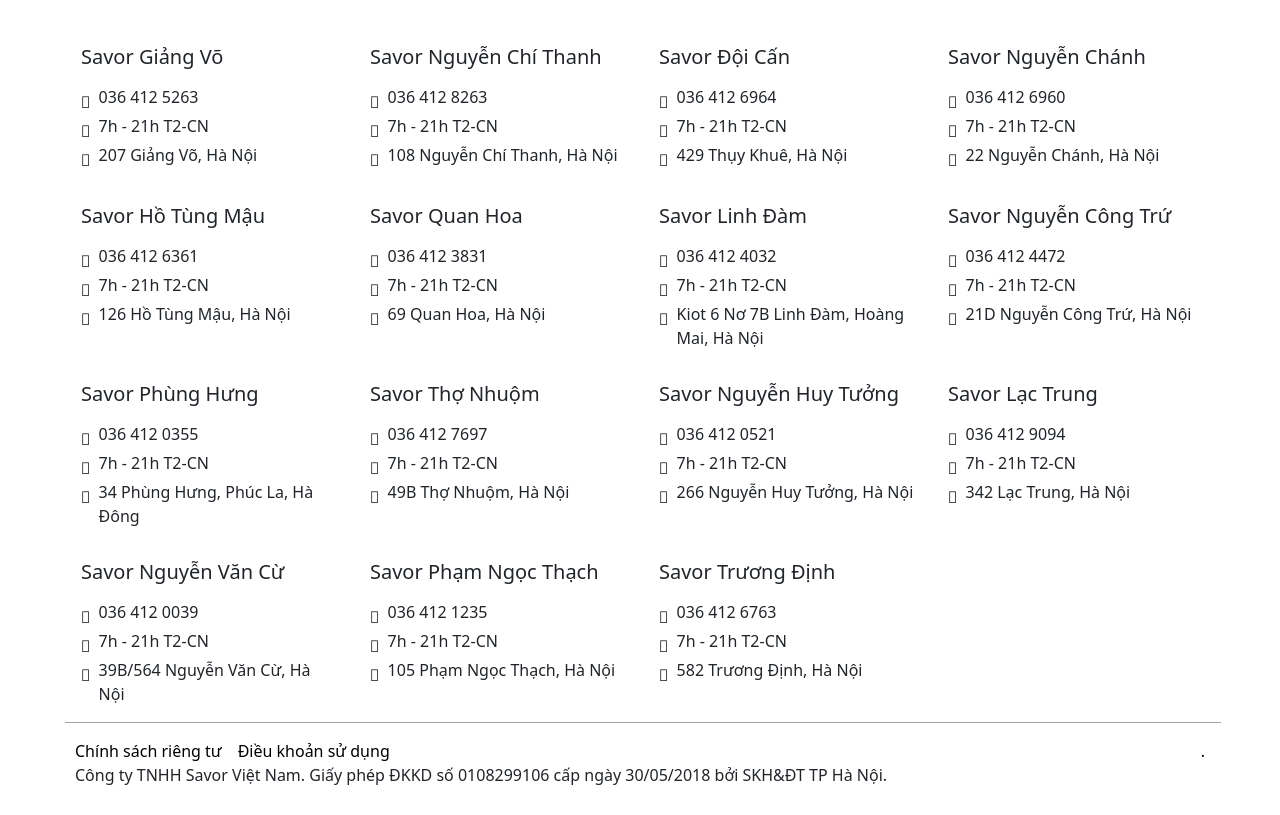
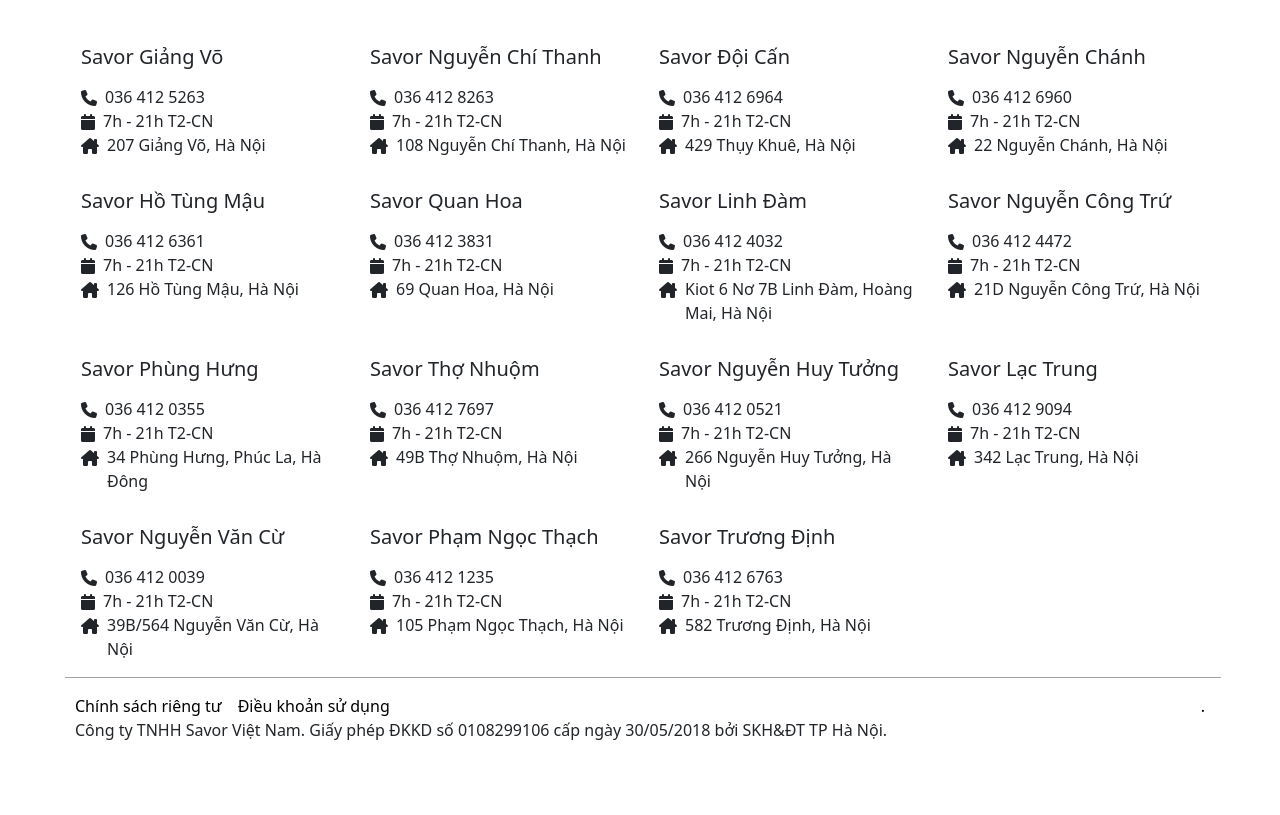
Before and after one commit to kynguyen02/N-n-t-ng-WEB, a plain HTML site: page index.html in a window 1280 px wide. Shown: the part 304-1119 px from the top of the page. After the commit the page ends 1074 px from the top, so only its background shows below. Drawn offline with nearby package versions, Linux system fonts and the light colour scheme; a web font is replaced by a local one.

Commit message:
Update index.html

```diff
--- a/index.html
+++ b/index.html
@@ -5,8 +5,7 @@
   <meta http-equiv="X-UA-Compatible" content="IE=edge">
   <meta name="viewport" content="width=device-width, initial-scale=1.0">
   <link rel="stylesheet" href="/assets/css/main.css">
-    <link rel="stylesheet" href="/assets/fonts/themify-icons-font/themify-icons/themify-icons.css">
-    <link rel="stylesheet" href="/assets/fonts/fontello-d8c17046/fontello-d8c17046/css">
+  <link rel="stylesheet" href="https://cdnjs.cloudflare.com/ajax/libs/font-awesome/6.1.1/css/all.min.css" integrity="sha512-KfkfwYDsLkIlwQp6LFnl8zNdLGxu9YAA1QvwINks4PhcElQSvqcyVLLD9aMhXd13uQjoXtEKNosOWaZqXgel0g==" crossorigin="anonymous" referrerpolicy="no-referrer" />
   <script src='https://kit.fontawesome.com/a076d05399.js' crossorigin='anonymous'></script>
   <link href="https://cdn.jsdelivr.net/npm/bootstrap@5.2.0-beta1/dist/css/bootstrap.min.css" rel="stylesheet" integrity="sha384-0evHe/X+R7YkIZDRvuzKMRqM+OrBnVFBL6DOitfPri4tjfHxaWutUpFmBp4vmVor" crossorigin="anonymous">
   <title>Savor | Bánh - Sôi - Trà </title>
@@ -28,7 +27,7 @@
           <a class="nav-link" href="datship.html">Đặt Ship</a>
         </li>
         <li class="nav-item">
-          <a class="nav-link" href="#">VSATTP</a>
+          <a class="nav-link" href="VSATTP.html">VSATTP</a>
         </li>
         <li class="nav-item">
           <a class="nav-link" href="diachi.html">Địa chỉ</a>
@@ -84,9 +83,9 @@
             <div class="p-3 border bg-light">
               <h4>Giới Thiệu</h4>
               <ul class="cnt-list">
-                <li class="cnt"><a class="cnt-link" href="#">Menu Đồ Ăn/Uống</a></li>
-                <li class="cnt"><a class="cnt-link" href="#">Menu Bánh Sinh Nhật</a></li>
-                <li class="cnt"><a class="cnt-link" href="#">Ship Hàng</a></li>
+                <li class="cnt"><a class="cnt-link" href="menudouong.html">Menu Đồ Ăn/Uống</a></li>
+                <li class="cnt"><a class="cnt-link" href="menubanhsn.html">Menu Bánh Sinh Nhật</a></li>
+                <li class="cnt"><a class="cnt-link" href="datship.html">Ship Hàng</a></li>
               </ul>
             </div>
           </div>
@@ -94,8 +93,8 @@
             <div class="p-3 border bg-light">
               <h4>Liên Kết</h4>
               <div class="cnt-list ui">
-                <div class="cnt"><a class="nav-icon" href="https://www.facebook.com/savor.vn" target="_blank" rel="noopener noreferrer"><i class="ti ti-facebook"></i>.</a></div>
-                <div class="cnt"><a class="nav-icon" href="https://www.instagram.com/savorvietnam" target="_blank" rel="noopener noreferrer"><i class="ti ti-instagram"></i>.</a></div>
+                <div class="cnt"><a class="nav-icon" href="https://www.facebook.com/savor.vn" target="_blank" rel="noopener noreferrer"><i class="ti fa-brands fa-facebook-square"></i></a></div>
+                <div class="cnt"><a class="nav-icon" href="https://www.instagram.com/savorvietnam" target="_blank" rel="noopener noreferrer"><i class="ti fa-brands fa-instagram-square"></i></a></div>
               </div>
             </div>
           </div>
@@ -106,121 +105,121 @@
           <div class="contact-content add">
             <h5>Savor Giảng Võ</h5>
             <ul>
-                  <li class="cnt"><i class="ti-mobile"></i> 036 412 5263</li>
-                  <li class="cnt"><i class="ti-calendar"></i> 7h - 21h T2-CN</li>
-                  <li class="cnt"><i class="ti-home"></i> 207 Giảng Võ, Hà Nội</li>
+                <li class="cnt"><i class="fa-solid fa-phone"></i> 036 412 5263</li>
+                <li class="cnt"><i class="fa-solid fa-calendar"></i> 7h - 21h T2-CN</li>
+                <li class="cnt"><i class="fa-solid fa-house-chimney"></i> 207 Giảng Võ, Hà Nội</li>
             </ul>
           </div>
           <div class="contact-content add">
               <h5>Savor Nguyễn Chí Thanh</h5>
               <ul>
-                    <li class="cnt"><i class="ti-mobile"></i> 036 412 8263</li>
-                    <li class="cnt"><i class="ti-calendar"></i> 7h - 21h T2-CN</li>
-                    <li class="cnt"><i class="ti-home"></i> 108 Nguyễn Chí Thanh, Hà Nội</li>
+                  <li class="cnt"><i class="fa-solid fa-phone"></i> 036 412 8263</li>
+                  <li class="cnt"><i class="fa-solid fa-calendar"></i> 7h - 21h T2-CN</li>
+                  <li class="cnt"><i class="fa-solid fa-house-chimney"></i> 108 Nguyễn Chí Thanh, Hà Nội</li>
               </ul>
           </div>
           <div class="contact-content add">
               <h5>Savor Đội Cấn</h5>
               <ul>
-                    <li class="cnt"><i class="ti-mobile"></i> 036 412 6964</li>
-                    <li class="cnt"><i class="ti-calendar"></i> 7h - 21h T2-CN</li>
-                    <li class="cnt"><i class="ti-home"></i> 429 Thụy Khuê, Hà Nội</li>
+                  <li class="cnt"><i class="fa-solid fa-phone"></i> 036 412 6964</li>
+                  <li class="cnt"><i class="fa-solid fa-calendar"></i> 7h - 21h T2-CN</li>
+                  <li class="cnt"><i class="fa-solid fa-house-chimney"></i> 429 Thụy Khuê, Hà Nội</li>
               </ul>
           </div>
           <div class="contact-content add">
               <h5>Savor Nguyễn Chánh</h5>
               <ul>
-                    <li class="cnt"><i class="ti-mobile"></i> 036 412 6960</li>
-                    <li class="cnt"><i class="ti-calendar"></i> 7h - 21h T2-CN</li>
-                    <li class="cnt"><i class="ti-home"></i> 22 Nguyễn Chánh, Hà Nội</li>
+                  <li class="cnt"><i class="fa-solid fa-phone"></i> 036 412 6960</li>
+                  <li class="cnt"><i class="fa-solid fa-calendar"></i> 7h - 21h T2-CN</li>
+                  <li class="cnt"><i class="fa-solid fa-house-chimney"></i> 22 Nguyễn Chánh, Hà Nội</li>
               </ul>
           </div>
           <div class="contact-content add">
               <h5>Savor Hồ Tùng Mậu</h5>
               <ul>
-                    <li class="cnt"><i class="ti-mobile"></i> 036 412 6361</li>
-                    <li class="cnt"><i class="ti-calendar"></i> 7h - 21h T2-CN</li>
-                    <li class="cnt"><i class="ti-home"></i> 126 Hồ Tùng Mậu, Hà Nội</li>
+                  <li class="cnt"><i class="fa-solid fa-phone"></i> 036 412 6361</li>
+                  <li class="cnt"><i class="fa-solid fa-calendar"></i> 7h - 21h T2-CN</li>
+                  <li class="cnt"><i class="fa-solid fa-house-chimney"></i> 126 Hồ Tùng Mậu, Hà Nội</li>
               </ul>
           </div>
           <div class="contact-content add">
               <h5>Savor Quan Hoa</h5>
               <ul>
-                    <li class="cnt"><i class="ti-mobile"></i> 036 412 3831</li>
-                    <li class="cnt"><i class="ti-calendar"></i> 7h - 21h T2-CN</li>
-                    <li class="cnt"><i class="ti-home"></i> 69 Quan Hoa, Hà Nội</li>
+                  <li class="cnt"><i class="fa-solid fa-phone"></i> 036 412 3831</li>
+                  <li class="cnt"><i class="fa-solid fa-calendar"></i> 7h - 21h T2-CN</li>
+                  <li class="cnt"><i class="fa-solid fa-house-chimney"></i> 69 Quan Hoa, Hà Nội</li>
               </ul>
           </div>
           <div class="contact-content add">
               <h5>Savor Linh Đàm</h5>
               <ul>
-                    <li class="cnt"><i class="ti-mobile"></i> 036 412 4032</li>
-                    <li class="cnt"><i class="ti-calendar"></i> 7h - 21h T2-CN</li>
-                    <li class="cnt"><i class="ti-home"></i> Kiot 6 Nơ 7B Linh Đàm, Hoàng Mai, Hà Nội</li>
+                  <li class="cnt"><i class="fa-solid fa-phone"></i> 036 412 4032</li>
+                  <li class="cnt"><i class="fa-solid fa-calendar"></i> 7h - 21h T2-CN</li>
+                  <li class="cnt"><i class="fa-solid fa-house-chimney"></i> Kiot 6 Nơ 7B Linh Đàm, Hoàng Mai, Hà Nội</li>
               </ul>
           </div>
           <div class="contact-content add">
               <h5>Savor Nguyễn Công Trứ</h5>
               <ul>
-                    <li class="cnt"><i class="ti-mobile"></i> 036 412 4472</li>
-                    <li class="cnt"><i class="ti-calendar"></i> 7h - 21h T2-CN</li>
-                    <li class="cnt"><i class="ti-home"></i> 21D Nguyễn Công Trứ, Hà Nội</li>
+                  <li class="cnt"><i class="fa-solid fa-phone"></i> 036 412 4472</li>
+                  <li class="cnt"><i class="fa-solid fa-calendar"></i> 7h - 21h T2-CN</li>
+                  <li class="cnt"><i class="fa-solid fa-house-chimney"></i> 21D Nguyễn Công Trứ, Hà Nội</li>
               </ul>
           </div>
           <div class="contact-content add">
               <h5>Savor Phùng Hưng</h5>
               <ul>
-                  <li class="cnt"><i class="ti-mobile"></i> 036 412 0355</li>
-                  <li class="cnt"><i class="ti-calendar"></i> 7h - 21h T2-CN</li>
-                  <li class="cnt"><i class="ti-home"></i> 34 Phùng Hưng, Phúc La, Hà Đông</li>
+                <li class="cnt"><i class="fa-solid fa-phone"></i> 036 412 0355</li>
+                <li class="cnt"><i class="fa-solid fa-calendar"></i> 7h - 21h T2-CN</li>
+                <li class="cnt"><i class="fa-solid fa-house-chimney"></i> 34 Phùng Hưng, Phúc La, Hà Đông</li>
               </ul>
           </div>
           <div class="contact-content add">
               <h5>Savor Thợ Nhuộm</h5>
               <ul>
-                  <li class="cnt"><i class="ti-mobile"></i> 036 412 7697</li>
-                  <li class="cnt"><i class="ti-calendar"></i> 7h - 21h T2-CN</li>
-                  <li class="cnt"><i class="ti-home"></i> 49B Thợ Nhuộm, Hà Nội</li>
+                <li class="cnt"><i class="fa-solid fa-phone"></i> 036 412 7697</li>
+                <li class="cnt"><i class="fa-solid fa-calendar"></i> 7h - 21h T2-CN</li>
+                <li class="cnt"><i class="fa-solid fa-house-chimney"></i> 49B Thợ Nhuộm, Hà Nội</li>
               </ul>
           </div>
           <div class="contact-content add">
               <h5>Savor Nguyễn Huy Tưởng</h5>
               <ul>
-                    <li class="cnt"><i class="ti-mobile"></i> 036 412 0521</li>
-                    <li class="cnt"><i class="ti-calendar"></i> 7h - 21h T2-CN</li>
-                    <li class="cnt"><i class="ti-home"></i> 266 Nguyễn Huy Tưởng, Hà Nội</li>
+                  <li class="cnt"><i class="fa-solid fa-phone"></i> 036 412 0521</li>
+                  <li class="cnt"><i class="fa-solid fa-calendar"></i> 7h - 21h T2-CN</li>
+                  <li class="cnt"><i class="fa-solid fa-house-chimney"></i> 266 Nguyễn Huy Tưởng, Hà Nội</li>
               </ul>
           </div>
           <div class="contact-content add">
               <h5>Savor Lạc Trung</h5>
               <ul>
-                    <li class="cnt"><i class="ti-mobile"></i> 036 412 9094</li>
-                    <li class="cnt"><i class="ti-calendar"></i> 7h - 21h T2-CN</li>
-                    <li class="cnt"><i class="ti-home"></i> 342 Lạc Trung, Hà Nội</li>
+                  <li class="cnt"><i class="fa-solid fa-phone"></i> 036 412 9094</li>
+                  <li class="cnt"><i class="fa-solid fa-calendar"></i> 7h - 21h T2-CN</li>
+                  <li class="cnt"><i class="fa-solid fa-house-chimney"></i> 342 Lạc Trung, Hà Nội</li>
               </ul>
           </div>
           <div class="contact-content add">
               <h5>Savor Nguyễn Văn Cừ</h5>
               <ul>
-                    <li class="cnt"><i class="ti-mobile"></i> 036 412 0039</li>
-                    <li class="cnt"><i class="ti-calendar"></i> 7h - 21h T2-CN</li>
-                    <li class="cnt"><i class="ti-home"></i> 39B/564 Nguyễn Văn Cừ, Hà Nội</li>
+                  <li class="cnt"><i class="fa-solid fa-phone"></i> 036 412 0039</li>
+                  <li class="cnt"><i class="fa-solid fa-calendar"></i> 7h - 21h T2-CN</li>
+                  <li class="cnt"><i class="fa-solid fa-house-chimney"></i> 39B/564 Nguyễn Văn Cừ, Hà Nội</li>
               </ul>
           </div>
           <div class="contact-content add">
               <h5>Savor Phạm Ngọc Thạch</h5>
               <ul>
-                    <li class="cnt"><i class="ti-mobile"></i> 036 412 1235</li>
-                    <li class="cnt"><i class="ti-calendar"></i> 7h - 21h T2-CN</li>
-                    <li class="cnt"><i class="ti-home"></i> 105 Phạm Ngọc Thạch, Hà Nội</li>
+                  <li class="cnt"><i class="fa-solid fa-phone"></i> 036 412 1235</li>
+                  <li class="cnt"><i class="fa-solid fa-calendar"></i> 7h - 21h T2-CN</li>
+                  <li class="cnt"><i class="fa-solid fa-house-chimney"></i> 105 Phạm Ngọc Thạch, Hà Nội</li>
               </ul>
           </div>
           <div class="contact-content add">
               <h5>Savor Trương Định</h5>
               <ul>
-                    <li class="cnt"><i class="ti-mobile"></i> 036 412 6763</li>
-                    <li class="cnt"><i class="ti-calendar"></i> 7h - 21h T2-CN</li>
-                    <li class="cnt"><i class="ti-home"></i> 582 Trương Định, Hà Nội</li>
+                  <li class="cnt"><i class="fa-solid fa-phone"></i> 036 412 6763</li>
+                  <li class="cnt"><i class="fa-solid fa-calendar"></i> 7h - 21h T2-CN</li>
+                  <li class="cnt"><i class="fa-solid fa-house-chimney"></i> 582 Trương Định, Hà Nội</li>
               </ul>
           </div>
         </div>
```
Lines whose indentation alone changed are shown as unchanged.
